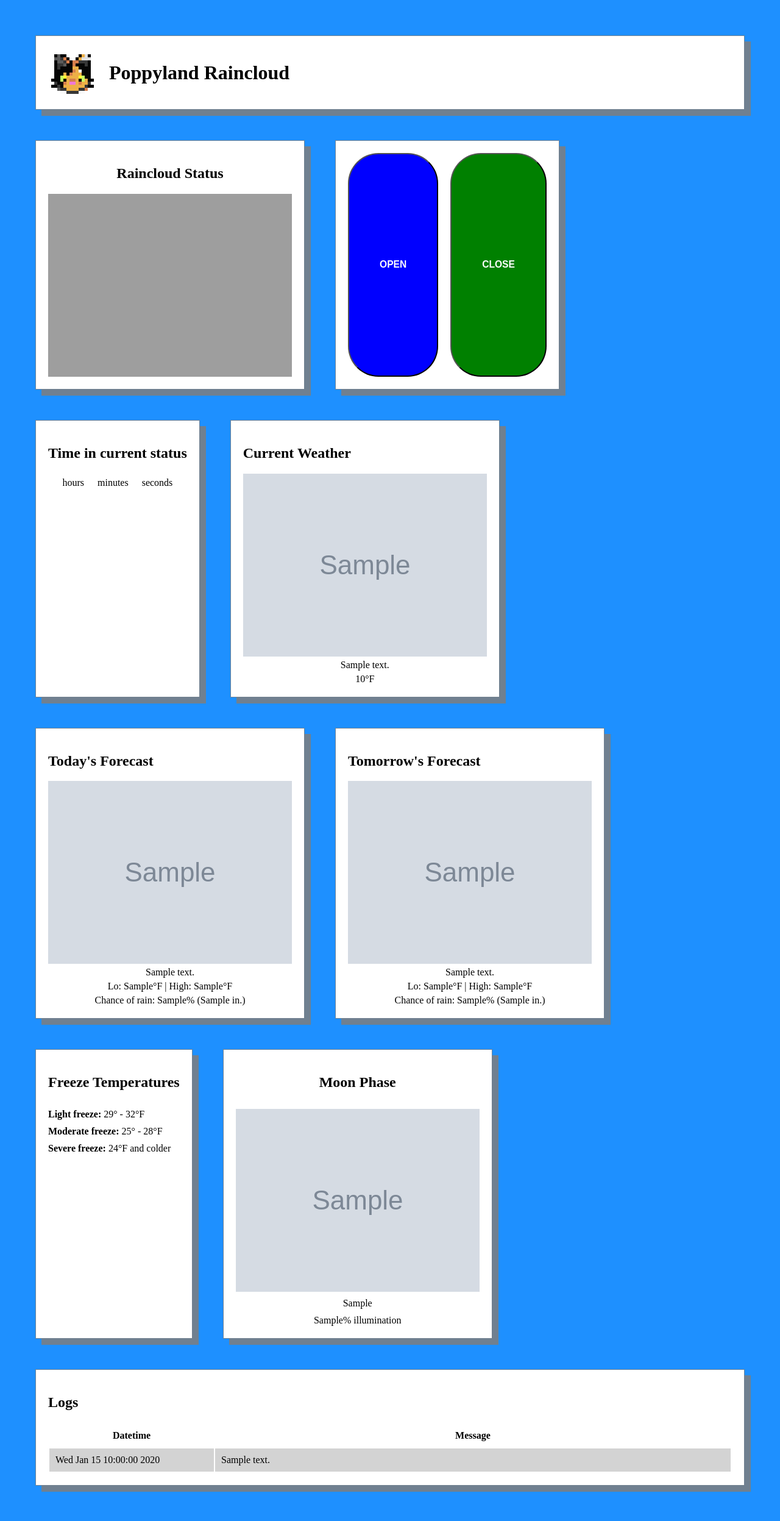
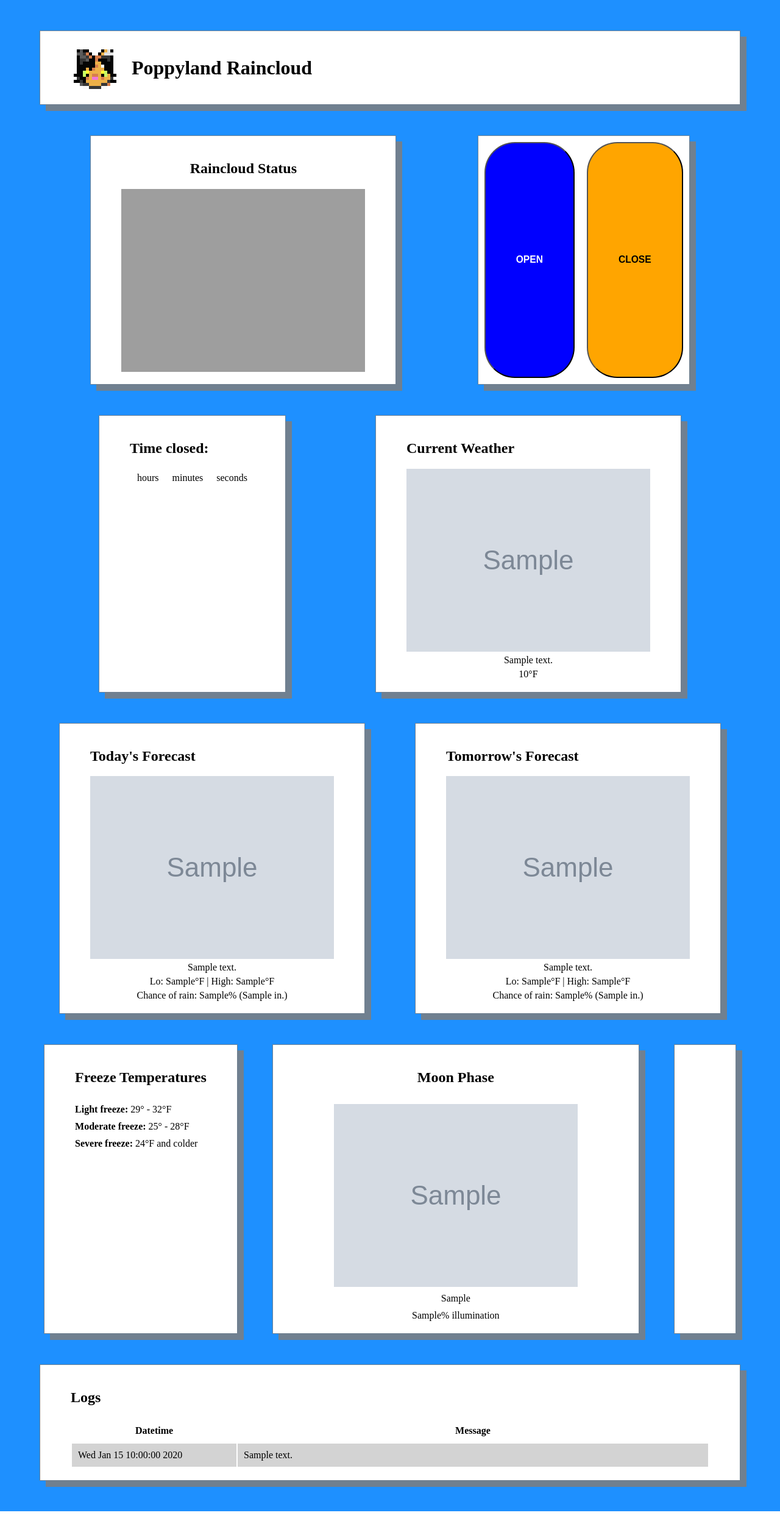
Before and after one commit to hwilloug/poppyland-home, a FastAPI app: template rpiserver/templates/index.html in a window 1280 px wide. Shown: the whole page at 61% size. Run offline with FastAPI, Linux system fonts and the light colour scheme; the template is opened without the code that fills it: most values are stand-ins (such as "Sample title", 1, 10 or a date in 2020); grey boxes marked "Sample" are stand-in pictures; grey boxes are pictures that could not be loaded.

Commit message:
Fix logging

```diff
--- a/rpiserver/rpiserver/server.py
+++ b/rpiserver/rpiserver/server.py
@@ -24,13 +24,13 @@
         return self
 
     def open(self):
-        write_log(f"Opening valve {self.gpio}")
+        print(f"Opening valve {self.gpio}")
         GPIO.output(self.gpio, GPIO.HIGH)
         self.is_open = True
         self.last_changed = datetime.now()
 
     def close(self):
-        write_log(f"Closing valve {self.gpio}")
+        print(f"Closing valve {self.gpio}")
         GPIO.output(self.gpio, GPIO.LOW)
         self.is_open = False
         self.last_changed = datetime.now()
@@ -56,12 +56,13 @@
         self.is_on = False
 
 
-valve = Valve(gpio=17).init()
+valve = Valve(gpio=18).init()
 led1 = LED(gpio=22).init()
 led2 = LED(gpio=27).init()
 
 api = FastAPI()
 api.mount("/static", StaticFiles(directory="static"), name="static")
+
 
 @api.on_event("startup")
 def startup():
@@ -70,6 +71,7 @@
     led1.on()
     led2.off()
 
+
 @api.on_event("shutdown")
 def shutdown():
     write_log("Shutting down...")
@@ -77,23 +79,30 @@
     led1.off()
     led2.off()
 
+
 @api.get("/valves/status")
 def valve_status():
     return {"is_open": valve.is_open}
 
+
 @api.get("/valves/open")
 def open_valve():
+    write_log(f"Opening valve {valve.gpio}")
     valve.open()
     led2.on()
     return generate_html_redirect_response()
 
+
 @api.get("/valves/close")
 def close_valve():
+    write_log(f"Closing valve {valve.gpio}")
     valve.close()
     led2.off()
     return generate_html_redirect_response()
 
+
 templates = Jinja2Templates(directory="templates")
+
 
 @api.get("/")
 def root(request: Request):
@@ -135,6 +144,7 @@
         "logs": logs
     })
 
+
 def generate_html_redirect_response() -> HTMLResponse:
     html_content = f"""
     <html>
@@ -148,10 +158,12 @@
     """
     return HTMLResponse(content=html_content, status_code=200)
 
+
 def write_log(message: str) -> None:
     with open('log.csv', 'a', newline='') as csvfile:
         writer =csv.writer(csvfile, delimiter=",")
         writer.writerow([datetime.now(), message])
+
 
 def get_logs() -> list({"datetime": datetime, "message": str}):
     with open('log.csv', newline='') as csvfile:
--- a/rpiserver/templates/index.html
+++ b/rpiserver/templates/index.html
@@ -8,6 +8,11 @@
     background-color: dodgerblue;
     color: white;
     padding: 50px;
+}
+
+body {
+    max-width: 1150px;
+    margin: 0 auto;
 }
 
 #header {
@@ -23,6 +28,7 @@
     flex-direction: row;
     flex-wrap: wrap;
     gap: 50px;
+    justify-content: space-evenly;
 }
 
 .tile {
@@ -30,7 +36,7 @@
     color: black;
     border: 1px solid slategrey;
     box-shadow: 10px 10px slategrey;
-    padding: 20px;
+    padding: 20px 50px;
 }
 
 #status {
@@ -53,6 +59,7 @@
     flex-direction: row;
     gap: 20px;
     justify-content: center;
+    padding: 10px;
 }
 
 .control-button {
@@ -96,6 +103,7 @@
     flex-direction: column;
     align-items: center;
     gap: 10px;
+    padding: 20px 100px;
 }
 
 #log-block {
@@ -126,10 +134,10 @@
     </div>
     <div id="controls" class="tile">
       <button onclick="location.href='/home/valves/open'" type="button" class="control-button"><h3>OPEN</h3></button>
-      <button onclick="location.href='/home/valves/close'" type="button" class="control-button" style="background-color: green;"><h3>CLOSE</h3></button>
+      <button onclick="location.href='/home/valves/close'" type="button" class="control-button" style="background-color: orange; color: black;"><h3>CLOSE</h3></button>
     </div>
     <div id="status_time" class="tile">
-        <h2>Time in current status</h2>
+        <h2>Time {{"open" if valve_state.is_open else "closed"}}:</h2>
         <table id="status-time-table">
             <tr>
                 <td>{{ time_in_state.hours }}</td>
@@ -190,6 +198,9 @@
         <div>{{ astro_data.astronomy.astro.moon_phase }}</div>
         <div>{{ astro_data.astronomy.astro.moon_illumination }}% illumination</div>
     </div>
+    <div id="" class="tile">
+        <h2></h2>
+    </div>
   </div>
   <div id="log-block" class="tile">
       <h2>Logs</h2>
```
